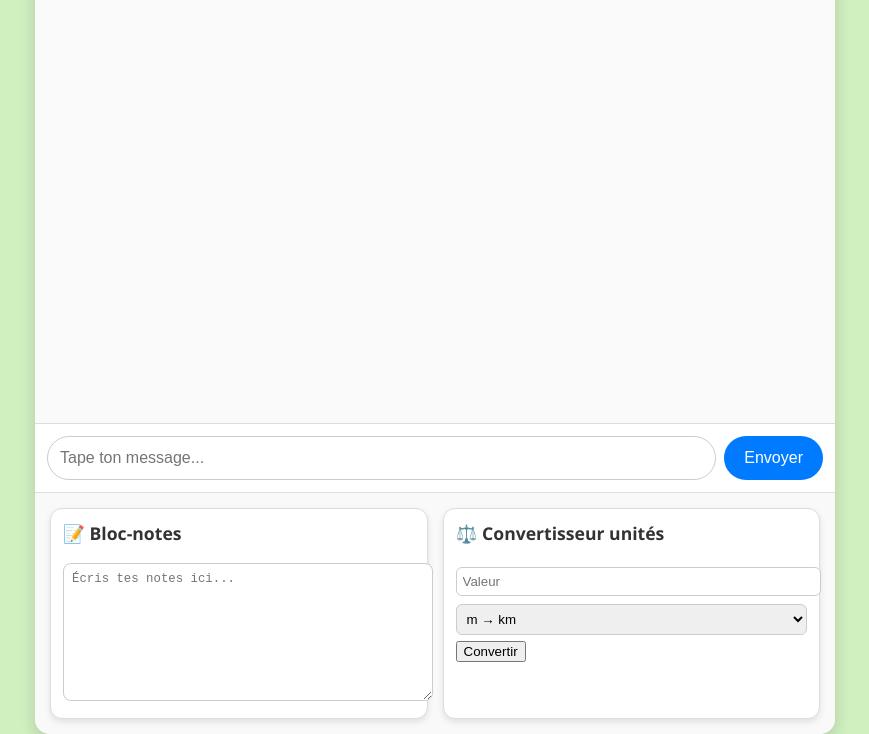
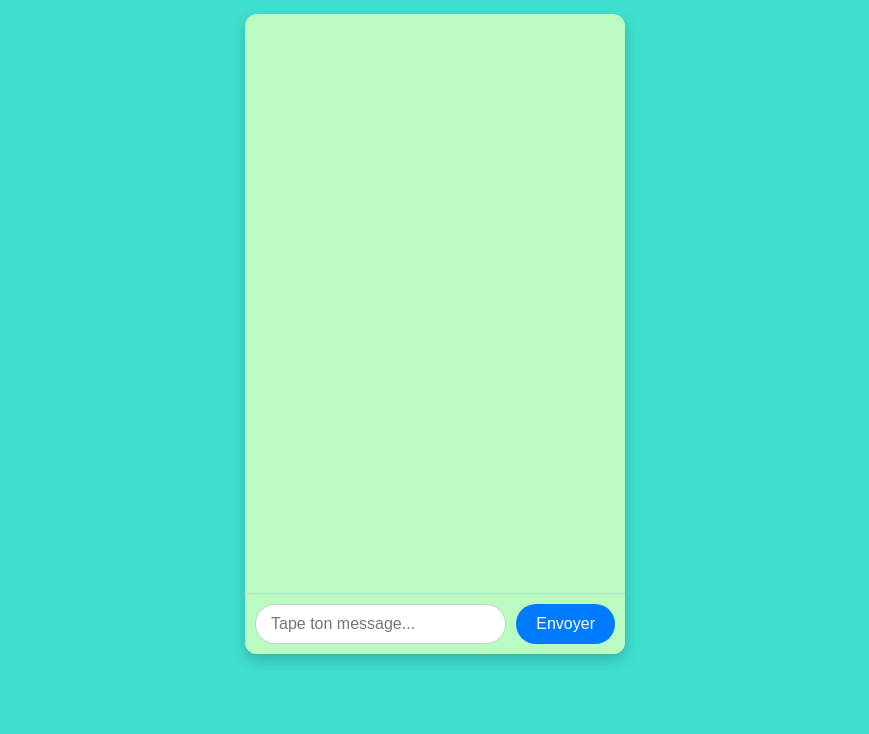
Before and after one commit to toflasq/depanneur-api, a plain HTML site: page templates/chat.html in a window 1280 px wide. Shown: the part 66-800 px from the top of the page, without its empty margins (205-1074 px from the left). Drawn offline with Linux system fonts and the light colour scheme.

Commit message:
Add files via upload

```diff
--- a/templates/chat.html
+++ b/templates/chat.html
@@ -8,144 +8,95 @@
             height: 100%;
             margin: 0;
             font-family: 'Segoe UI', Tahoma, sans-serif;
-            background-color: #d0f0c0; /* vert pâle */
+            background: #40E0D0; /* bleu turquoise */
+            display: flex;
+            justify-content: center;
+            align-items: center;
         }
+
         .chat-container {
             display: flex;
             flex-direction: column;
-            height: 100%;
-            width: 100%;
-            max-width: 800px;
-            margin: 0 auto;
-            background: #fff;
-            border-radius: 15px;
-            box-shadow: 0 6px 16px rgba(0,0,0,0.15);
+            height: 80%;
+            width: 400px;
+            max-width: 95%;
+            background: #b9fbc0; /* vert pastel menthe */
+            border-radius: 12px;
+            box-shadow: 0 6px 15px rgba(0,0,0,0.2);
             overflow: hidden;
         }
+
         #chatbox {
             flex: 1;
-            padding: 20px;
+            padding: 15px;
             overflow-y: auto;
             display: flex;
             flex-direction: column;
-            gap: 12px;
-            background: #fafafa;
+            gap: 10px;
         }
+
         .bubble {
-            padding: 12px 18px;
-            border-radius: 20px;
+            padding: 10px 15px;
+            border-radius: 18px;
             max-width: 75%;
             word-wrap: break-word;
             animation: fadeIn 0.3s forwards;
         }
-        @keyframes fadeIn { from {opacity:0; transform: translateY(10px);} to {opacity:1; transform:translateY(0);} }
-        .user { align-self: flex-end; background: #007bff; color: #fff; }
-        .bot { align-self: flex-start; background: #f1f0f0; color: #333; }
+
+        @keyframes fadeIn { from {opacity:0; transform: translateY(10px);} to {opacity:1; transform: translateY(0);} }
+
+        .user {
+            align-self: flex-end;
+            background: #007bff;
+            color: #fff;
+        }
+
+        .bot {
+            align-self: flex-start;
+            background: #e0ffe0; /* vert pastel plus clair pour bot */
+            color: #333;
+        }
+
         .input-area {
             display: flex;
-            padding: 12px;
-            gap: 8px;
-            border-top: 1px solid #ddd;
-            background: #fff;
+            border-top: 1px solid #ccc;
+            padding: 10px;
+            background: #b9fbc0;
         }
+
         .input-area input {
             flex: 1;
-            padding: 12px;
-            border-radius: 25px;
+            padding: 10px 15px;
+            border-radius: 20px;
             border: 1px solid #ccc;
+            font-size: 1em;
             outline: none;
-            font-size: 1em;
         }
+
         .input-area button {
-            padding: 12px 20px;
+            margin-left: 10px;
+            padding: 10px 20px;
             border: none;
-            border-radius: 25px;
+            border-radius: 20px;
             background: #007bff;
             color: #fff;
             cursor: pointer;
             font-size: 1em;
         }
-        h1 {
-            text-align: center;
-            margin: 15px 0;
-            font-size: 1.6em;
-            color: #444;
-        }
-        .tools {
-            display: flex;
-            flex-wrap: wrap;
-            gap: 15px;
-            padding: 15px;
-            background: #f9f9f9;
-            border-top: 1px solid #ddd;
-        }
-        .tool {
-            flex: 1;
-            min-width: 230px;
-            background: #fff;
-            border: 1px solid #ddd;
-            border-radius: 12px;
-            padding: 12px;
-            box-shadow: 0 3px 6px rgba(0,0,0,0.1);
-        }
-        .tool h3 { margin-top: 0; font-size: 1.1em; color: #333; }
-        textarea {
-            width: 100%;
-            height: 120px;
-            border-radius: 8px;
-            padding: 8px;
-            border: 1px solid #ccc;
-            font-size: 0.95em;
-            resize: vertical;
-        }
-        select, input[type="number"] {
-            padding: 6px;
-            border-radius: 6px;
-            border: 1px solid #ccc;
-            margin: 4px 0;
-            width: 100%;
-        }
     </style>
 </head>
 <body>
     <div class="chat-container">
-        <h1>🤖 Chat Dépanneur</h1>
         <div id="chatbox"></div>
-
         <div class="input-area">
             <input type="text" id="message" placeholder="Tape ton message..." />
             <button onclick="sendMessage()">Envoyer</button>
         </div>
-
-        <div class="tools">
-            <!-- Bloc-notes -->
-            <div class="tool">
-                <h3>📝 Bloc-notes</h3>
-                <textarea id="notes" placeholder="Écris tes notes ici..."></textarea>
-            </div>
-
-            <!-- Convertisseur unités -->
-            <div class="tool">
-                <h3>⚖️ Convertisseur unités</h3>
-                <input type="number" id="value" placeholder="Valeur">
-                <select id="unit">
-                    <option value="m_to_km">m → km</option>
-                    <option value="km_to_m">km → m</option>
-                    <option value="c_to_f">°C → °F</option>
-                    <option value="f_to_c">°F → °C</option>
-                    <option value="kg_to_lb">kg → lb</option>
-                    <option value="lb_to_kg">lb → kg</option>
-                </select>
-                <button onclick="convertUnit()">Convertir</button>
-                <p id="result"></p>
-            </div>
-        </div>
     </div>
 
     <script>
-        const apiUrl = "https://depanneur-api.onrender.com";
+        const apiUrl = "https://depanneur-api.onrender.com/chat"; // POST JSON attendu
 
-        // Chat
         async function sendMessage() {
             let msgInput = document.getElementById('message');
             let msg = msgInput.value.trim();
@@ -155,9 +106,13 @@
             msgInput.value = '';
 
             try {
-                let response = await fetch(`${apiUrl}/chat?message=${encodeURIComponent(msg)}`);
+                let response = await fetch(apiUrl, {
+                    method: "POST",
+                    headers: { "Content-Type": "application/json" },
+                    body: JSON.stringify({ message: msg })
+                });
                 let data = await response.json();
-                appendBubble(data.reply, 'bot');
+                appendBubble(data.answer, 'bot');
             } catch(e) {
                 appendBubble("⚠️ Erreur serveur.", 'bot');
             }
@@ -175,24 +130,6 @@
         document.getElementById('message').addEventListener('keypress', function(e) {
             if(e.key === 'Enter') sendMessage();
         });
-
-        // Convertisseur
-        function convertUnit() {
-            let val = parseFloat(document.getElementById("value").value);
-            let unit = document.getElementById("unit").value;
-            let res;
-            if(isNaN(val)) { document.getElementById("result").innerText = "Entrer une valeur"; return; }
-
-            switch(unit) {
-                case "m_to_km": res = val/1000 + " km"; break;
-                case "km_to_m": res = val*1000 + " m"; break;
-                case "c_to_f": res = (val*9/5+32).toFixed(2) + " °F"; break;
-                case "f_to_c": res = ((val-32)*5/9).toFixed(2) + " °C"; break;
-                case "kg_to_lb": res = (val*2.20462).toFixed(2) + " lb"; break;
-                case "lb_to_kg": res = (val/2.20462).toFixed(2) + " kg"; break;
-            }
-            document.getElementById("result").innerText = "Résultat : " + res;
-        }
     </script>
 </body>
 </html>
```
